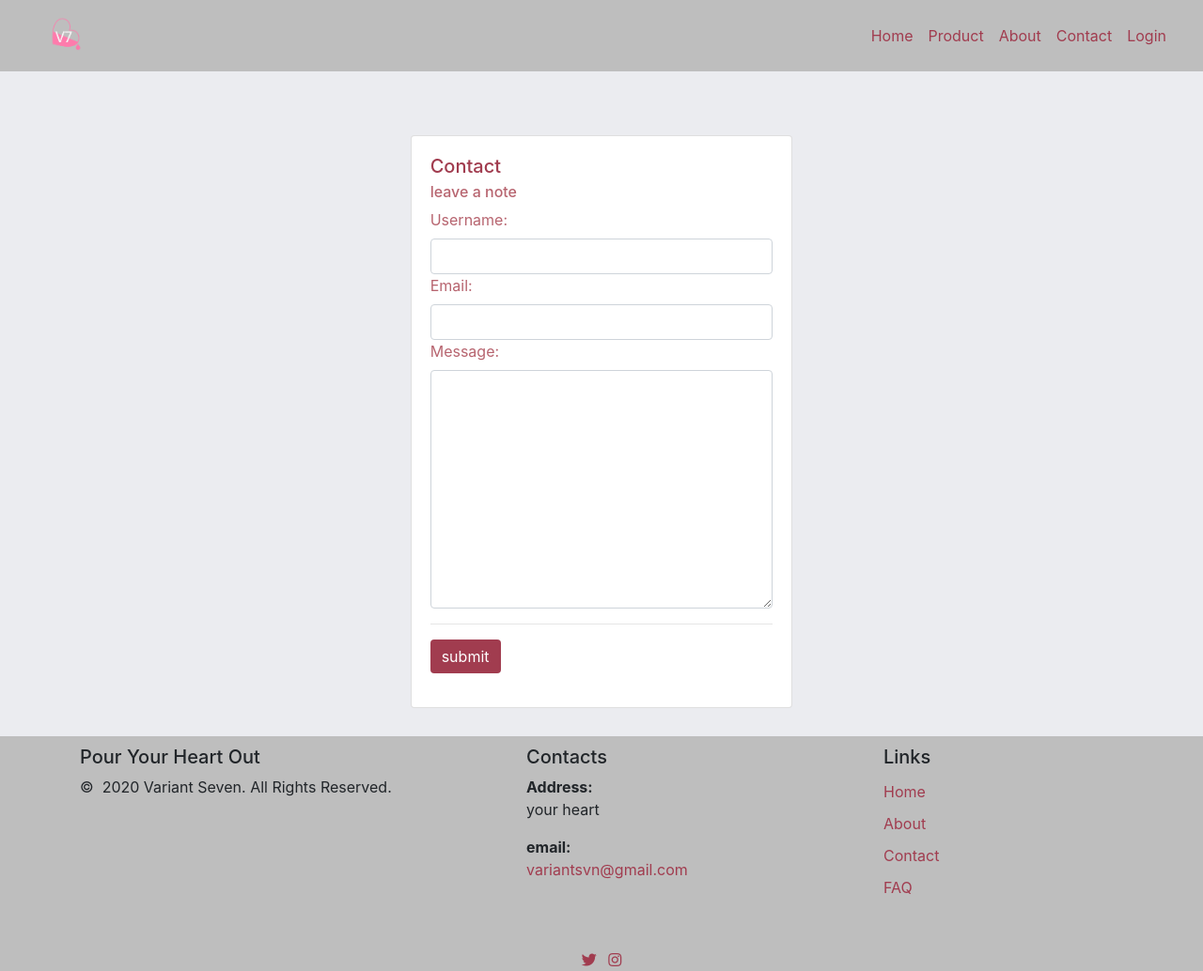
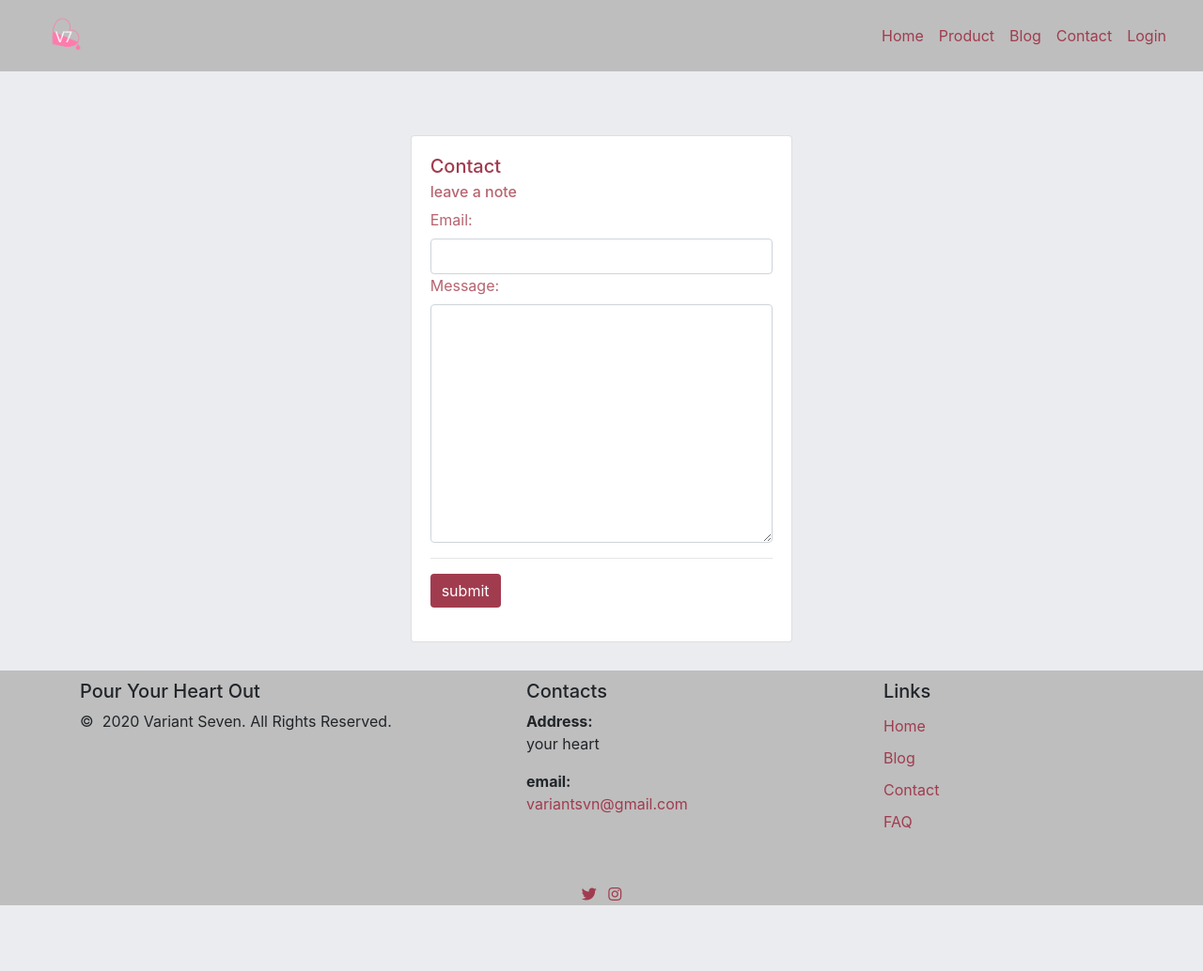
Before and after one commit to ZetaRonny/V7, a Django app: page /contact/ in a window 1280 px wide. Shown: the whole page at 94% size. After the commit the page ends 964 px from the top, so only its background shows below. Run offline with Django 3.2, Linux system fonts and the light colour scheme; some libraries are stand-ins or nearby versions.

Commit message:
form updates, navigation updates, css updates

```diff
--- a/V7/forms.py
+++ b/V7/forms.py
@@ -8,7 +8,6 @@ from django.conf import settings
 User = get_user_model()
 
 class ContactForm(forms.Form):
-	username = forms.CharField(widget=forms.TextInput(attrs={'class' : 'form-control'}))
 	email = forms.CharField(widget=forms.TextInput(attrs={'class' : 'form-control'}))
 	message = forms.CharField(max_length=1024, widget=forms.Textarea(attrs={'class' : 'form-control'}))
 
--- a/V7/urls.py
+++ b/V7/urls.py
@@ -17,7 +17,7 @@ from django.contrib import admin
 from django.urls import include, path
 from django.conf import settings
 from django.conf.urls.static import static
-from .views import login_page, register_page, index , contact, about , thankyou
+from .views import login_page, register_page, index , contact, about , thankyou , blog , faq
 
 
 urlpatterns = [
@@ -27,7 +27,8 @@ urlpatterns = [
     path("register/", register_page, name='Register'),
     path('', index, name="Index"),
     path('contact/', contact, name='Contact'),
-    path('about/', about, name='About'),
+    # path('about/', about, name='About'),
     path('thankyou/', thankyou, name='Thankyou'),
-
+    path('blog/', blog, name='Blog'),
+    path('faq/', faq, name='FAQ'),
 ]
--- a/V7/views.py
+++ b/V7/views.py
@@ -28,7 +28,6 @@ def contact(request):
 	else:
 		form = ContactForm(request.POST or None)
 		if form.is_valid():
-			username = form.cleaned_data.get('username')
 			message = form.cleaned_data.get('message')
 			email = form.cleaned_data.get('email')
 
@@ -47,7 +46,7 @@ def contact(request):
 
 			if result['success']:
 				send_mail(
-				'message from ' + username, # subject
+				'message from contact form', # subject
 				 message,
 				 email,
 				 ['variantsvn@gmail.com'],
@@ -92,3 +91,11 @@ def register_page(request):
 		user.objects.create_user(username, email, password)
 		# authenticate email
 	return render(request,'auth/register_template.html', context)
+
+def blog(request):
+	context = {'hey':'hey'}
+	return render(request, 'blog/blog.html', context)
+
+def faq(request):
+	context = {'':''}
+	return render(request, 'faq.html', context)
--- a/V7_products/templates/base/footer.html
+++ b/V7_products/templates/base/footer.html
@@ -4,6 +4,7 @@
 <div id="footer">
 <footer class="section footer-classic context-dark bg-image">
         <div class="container">
+        <div class="mx-auto">
           <div class="row row-30">
             <div class="col-md-4 col-xl-5">
               <div class="pr-xl-4">
@@ -27,9 +28,9 @@
               <h5>Links</h5>
               <ul class="nav-list">
               	<li><a href="{% url 'Index' %}">Home</a></li>
-                <li><a href="{% url 'About' %}">About</a></li>
+                <li><a href="{% url 'Blog' %}">Blog</a></li>
                 <li><a href="{% url 'Contact' %}">Contact</a></li>
-                <li><a href="#">FAQ</a></li>
+                <li><a href="{% url 'FAQ' %}">FAQ</a></li>
               </ul>
             </div>
           </div>
@@ -43,5 +44,6 @@
 				</div>
 				<hr>
 			</div>
+			</div>
   </footer>
 </div>
--- a/V7_products/templates/base/navbar.html
+++ b/V7_products/templates/base/navbar.html
@@ -36,8 +36,8 @@
               </a>
             </li>
             <li class="nav-item active">
-              <a class="nav-link" href="{% url 'About' %}">
-                About
+              <a class="nav-link" href="{% url 'Blog' %}">
+                Blog
               </a>
             </li>
             <li class="nav-item active">
--- /dev/null
+++ b/V7_products/templates/blog/blog.html
@@ -0,0 +1 @@
+{% extends "base.html" %}
--- /dev/null
+++ b/V7_products/templates/faq.html
@@ -0,0 +1 @@
+{% extends "base.html" %}
```
Also changed, not shown: assets/css/mediaQueries.css (added, +23 -0 lines).
